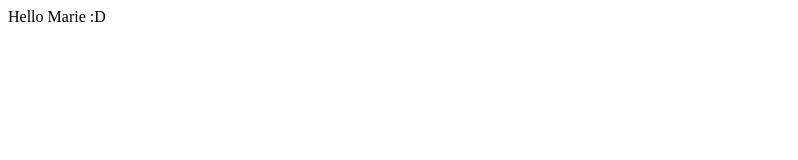
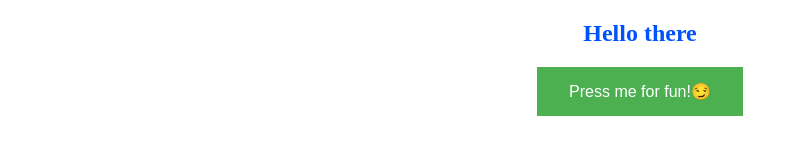
Before and after one commit to dominickguerrero/dominickguerrero.github.io, a plain HTML site: page index.html in a window 1280 px wide. Shown: the whole page, without its empty margins (0-798 px from the left). Drawn offline with Linux system fonts and the light colour scheme.

Commit message:
update.html

```diff
--- a/index.html
+++ b/index.html
@@ -1 +1,48 @@
-Hello Marie :D
+<!DOCTYPE html>
+<html lang="en">
+<head>
+    <meta charset="UTF-8">
+    <meta http-equiv="X-UA-Compatible" content="IE=edge">
+    <meta name="viewport" content="width=device-width, initial-scale=1.0">
+    <title>My Page</title>
+</head>
+<style>
+    h2 {
+        color: rgb(0, 81, 255);
+        text-align: center;
+    }
+    #btn {
+        background-color: #4CAF50; /* Green */
+        border: none;
+        color: white;
+        padding: 15px 32px;
+        text-align: center;
+        text-decoration: none;
+        display: inline-block;
+        font-size: 16px;
+    }
+    .container {
+        position: relative;
+        text-align: center;
+    }
+    #btn {
+        position: static;
+    }
+    </style>
+<body>
+
+    <div class="container">
+        <h2>Hello there</h2>
+        <button class ="button" id="btn" value="That was fun!🤣" onclick="myFunction()">Press me for fun!😏</button>
+        <p id="btnp"></p>
+        <script>
+            function myFunction() {
+                var x = document.getElementById("btn").value;
+                document.getElementById("btnp").innerHTML = x;
+            }
+        </script>
+    </div>
+
+
+</body>
+</html>
```
